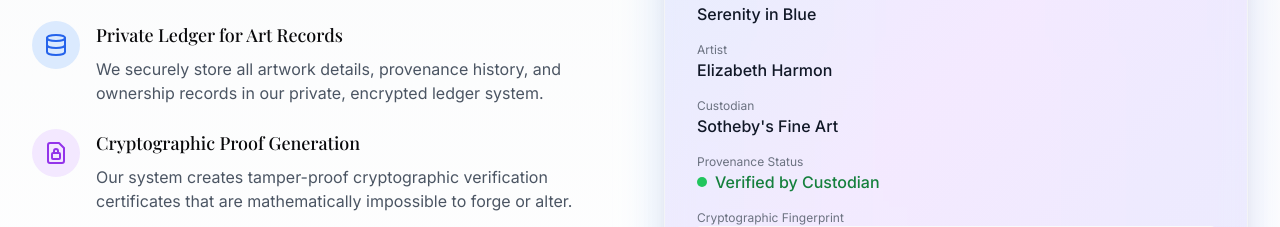
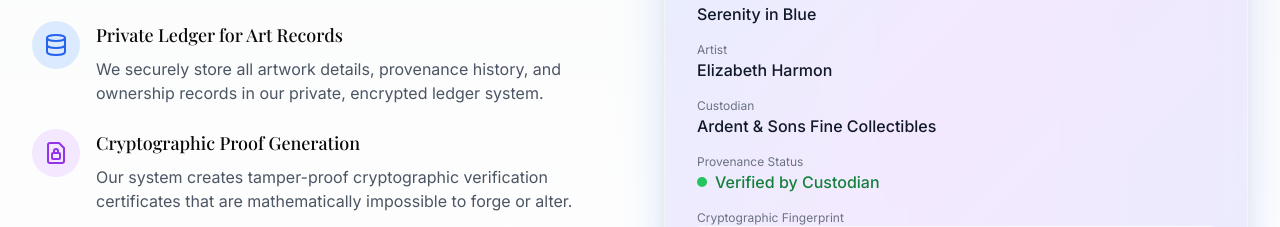
Before and after one commit to OlivierdeSwart/artprovenance-simplified, a React (Vite) app: page / in a window 1280 px wide. Shown: the part 3094-3321 px from the top of the page. Built offline with nearby package versions, Linux system fonts and the light colour scheme.

Commit message:
Code edited in Lovable Code Editor
Edited UI in Lovable

```diff
--- a/src/components/VerificationSection.tsx
+++ b/src/components/VerificationSection.tsx
@@ -159,7 +159,7 @@ const VerificationSection = () => {
 
                     <div>
                       <p className="text-xs text-gray-500">Custodian</p>
-                      <p className="font-medium text-gray-900">Sotheby's Fine Art</p>
+                      <p className="font-medium text-gray-900">Ardent & Sons Fine Collectibles</p>
                     </div>
 
                     <div>
```
